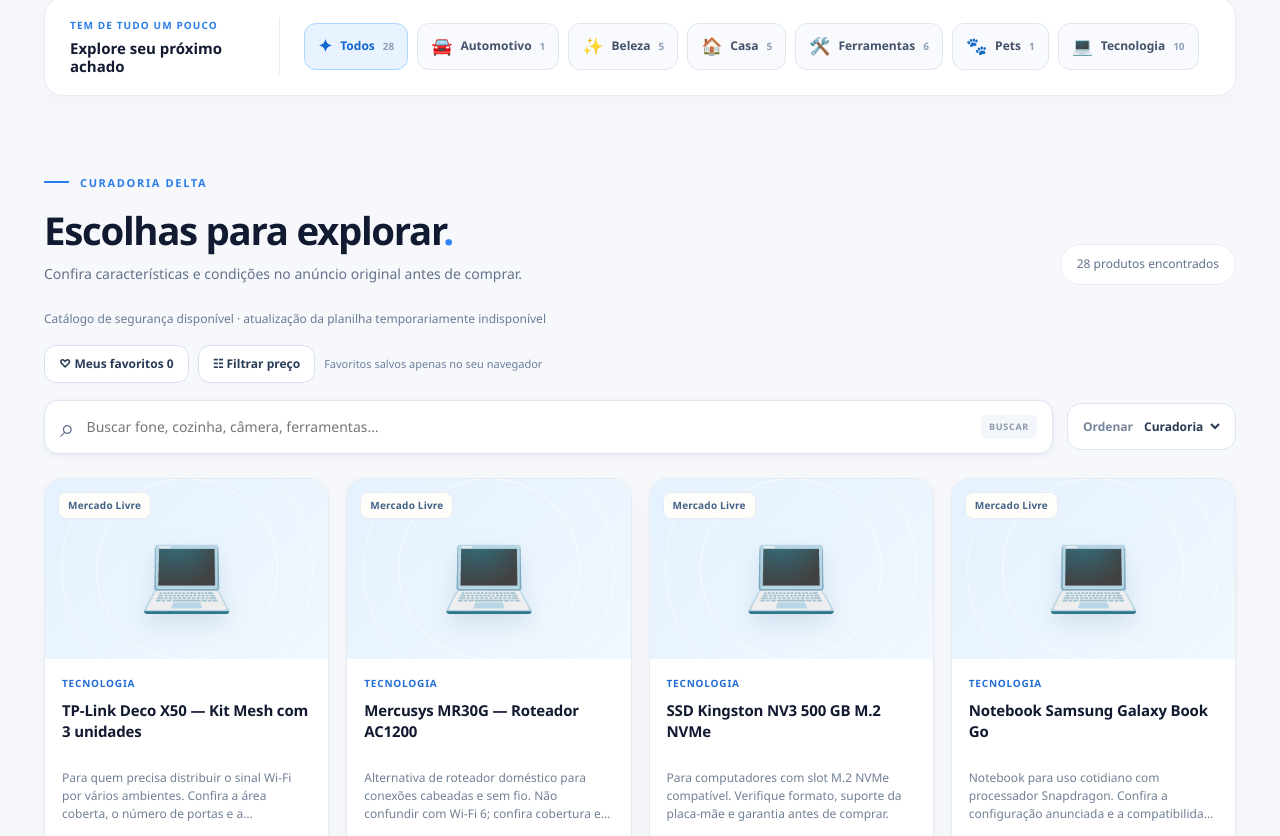
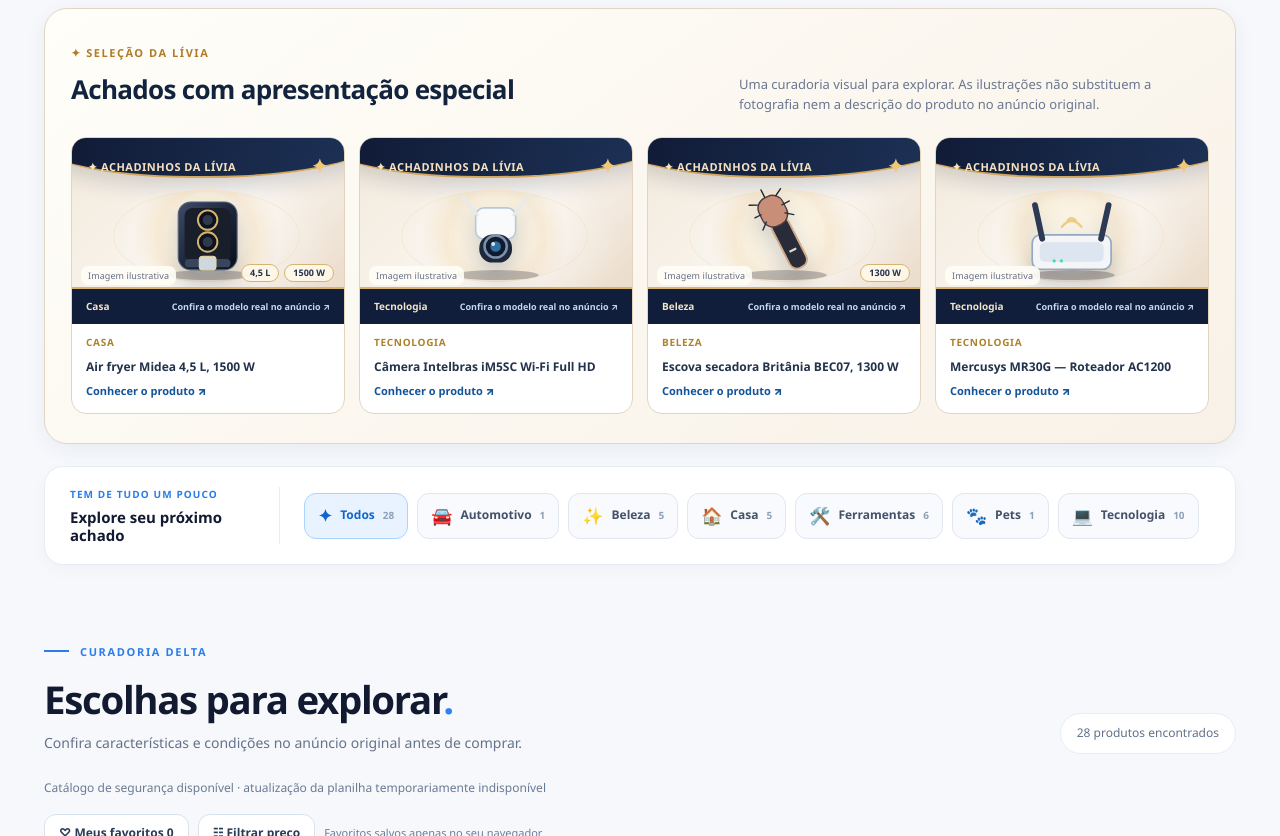
Before and after one commit to idelta775-hash/delta-produtos, a plain HTML site: page ofertas-de-parceiros.html in a window 1280 px wide. Shown: the part 744-1580 px from the top of the page. Drawn offline with Linux system fonts and the light colour scheme; no server answers.

Commit message:
DELTA Affiliate V4.59: branded product artwork and visual studio

```diff
--- a/achadinhos-v457/app.js
+++ b/achadinhos-v457/app.js
@@ -77,26 +77,8 @@
   }
   function makeCard(product) {
     const article = elem("article", "product-card");
-    const art = elem("div", "product-art");
-    art.dataset.category = product.category || "Outros";
-    const tag = elem("span", "market-chip", product.marketplace || "Marketplace");
-    const symbol = elem("span", "emoji", icons[product.category] || "✦");
-    symbol.setAttribute("aria-hidden","true");
-    art.append(tag, symbol);
-    // Product imagery is NOT displayed until rights for public marketing are evidenced.
-    if (product.image_publication_license === "approved_for_public_marketing" && product.image_url) {
-      try {
-        const u = new URL(product.image_url);
-        if (u.protocol === "https:" && !u.username && !u.password) {
-          const img = elem("img", "licensed-image");
-          img.src = u.href;
-          img.alt = product.title;
-          img.loading = "lazy";
-          img.addEventListener("error", () => img.remove());
-          art.append(img);
-        }
-      } catch (_) { /* leave original category artwork */ }
-    }
+    const art = window.DeltaVisuals ? window.DeltaVisuals.artwork(product) : elem("div", "product-art");
+    if(!window.DeltaVisuals) art.append(elem("span","emoji",icons[product.category] || "✦"));
     const body = elem("div", "product-body");
     const label = elem("span", "item-category", product.category || "Outros");
     const title = elem("h3", "", product.title);
@@ -129,6 +111,7 @@
     empty.hidden = products.length !== 0;
     more.hidden = products.length <= state.visible;
     if (products.length === 0) grid.append(elem("p", "loading", "Sua busca não encontrou produtos nesta seleção."));
+    if(window.DeltaVisuals) window.DeltaVisuals.spotlight(state.products.filter(allowedCategory));
   }
   async function init() {
     try {
--- /dev/null
+++ b/achadinhos-v457/visuals-v459.css
@@ -0,0 +1,89 @@
+/* DELTA Affiliate V4.59 — LÍVIA STUDIO commercial identity */
+:root{--livia-navy:#111d39;--livia-gold:#e2bd73;--livia-cream:#fff9ed}
+.studio-art{
+  position:relative;display:flex;flex-direction:column;overflow:hidden;margin:0;width:100%;
+  height:225px;isolation:isolate;border:0;
+  background:radial-gradient(ellipse at 54% 56%,#ffffff95,transparent 55%),
+    linear-gradient(135deg,#f4ebdd,#f8f4ee 53%,#e9d7c4); color:#11213b;
+}
+.studio-art:before{content:"";position:absolute;z-index:0;left:-15%;right:-15%;top:-27%;
+ height:47%;background:linear-gradient(111deg,#0e1730,#1e345a);border-radius:0 0 50% 45%;
+ border-bottom:2px solid #d4a75e;box-shadow:0 8px 22px #0a16342b}
+.studio-topline{z-index:3;position:relative;display:flex;justify-content:space-between;align-items:center;
+ min-height:46px;padding:11px 16px 0;color:#f4e2c0;letter-spacing:.045em;font-weight:900;font-size:11px}
+.studio-gold-dot{font-size:19px;color:#f0c977}
+.studio-scene{flex:1;position:relative;min-height:0;display:grid;place-items:center;padding:0 10px 3px}
+.studio-halo{position:absolute;width:69%;height:90%;border-radius:50%;
+ background:radial-gradient(circle,#fff9e6cc 8%,#f5d9aa5c 48%,transparent 70%);
+ border:1px solid #f6dfaf77;top:5%;left:15%;pointer-events:none}
+.studio-vector{display:block;position:relative;z-index:1;width:min(91%,270px);height:100%;max-height:158px;
+ filter:drop-shadow(0 12px 10px #12203e35);transition:transform .25s}
+.studio-art:hover .studio-vector{transform:scale(1.05)}
+.studio-photo{position:absolute;z-index:2;inset:4% 12% 6%;object-fit:contain;width:76%;height:90%;
+ border-radius:16px;filter:drop-shadow(0 10px 12px #14234330);background:linear-gradient(135deg,#fffbf2,#e5ecf3)}
+.studio-title-facts{position:absolute;bottom:5px;right:10px;z-index:3;display:flex;gap:5px;justify-content:flex-end;max-width:90%}
+.studio-fact{border:1px solid #d5b472;border-radius:999px;background:#fff9e9e9;color:#233451;
+ padding:3px 8px;font-size:9px;line-height:1.2;font-weight:900;white-space:nowrap}
+.studio-photo-label{position:absolute;bottom:39px;left:9px;z-index:4;border-radius:7px;background:#fffdf7e8;
+ color:#637089;padding:3px 7px;font-size:9px;letter-spacing:.01em}
+.studio-footer{height:37px;position:relative;z-index:5;background:#101e3b;color:#f3e4c8;
+ display:flex;align-items:center;justify-content:space-between;gap:7px;padding:0 14px;border-top:2px solid #d8b56b}
+.studio-category{font-weight:900;font-size:10px;white-space:nowrap;overflow:hidden;text-overflow:ellipsis}
+.studio-disclosure{font-weight:650;color:#c4d8f0;font-size:9px;white-space:nowrap;text-overflow:ellipsis;overflow:hidden}
+.product-card:has(.studio-art){border:1px solid #e0dfdd;box-shadow:0 7px 20px #112d4715}
+.product-card:has(.studio-art):hover{box-shadow:0 18px 40px #122b472c;border-color:#bda068}
+.product-card .product-body{background:#fff}
+.product-card .item-cta{background:linear-gradient(105deg,#101d39,#263f68);border:1px solid #d2ab64;color:#fff}
+.product-card .item-cta:hover{background:linear-gradient(105deg,#204a81,#135ca9)}
+.product-card .item-category{color:#997126}
+.product-card .product-body h3{font-size:14px;font-weight:800;line-height:1.45;min-height:61px}
+.product-card .product-detail-link{color:#12559a}
+.product-card .price-notice{background:#f9f5ec;padding:8px;margin:0 -3px;border-top:0;border-radius:9px;line-height:1.4}
+.detail-art:has(.studio-art){min-height:490px;background:#f7f1e7}
+.detail-art .studio-art-large{height:100%;min-height:490px}
+.studio-art-large .studio-topline{font-size:18px;padding:24px 25px 8px;min-height:70px}
+.studio-art-large .studio-gold-dot{font-size:28px}
+.studio-art-large .studio-vector{width:94%;max-width:440px;max-height:360px}
+.studio-art-large .studio-photo{inset:4% 7% 9%;height:87%;width:86%}
+.studio-art-large .studio-title-facts{right:28px;bottom:23px}
+.studio-art-large .studio-fact{font-size:15px;padding:7px 14px}
+.studio-art-large .studio-photo-label{left:20px;bottom:62px;padding:6px 9px;font-size:11px}
+.studio-art-large .studio-footer{height:58px;padding:0 25px}
+.studio-art-large .studio-category{font-size:15px}
+.studio-art-large .studio-disclosure{font-size:12px}
+.studio-section{margin:33px auto 0;padding:30px 26px 29px;border:1px solid #e1d6c5;border-radius:23px;
+ background:linear-gradient(145deg,#fffef9,#f8f1e7);box-shadow:0 5px 20px #112d4310}
+.studio-section-head{display:flex;align-items:flex-end;justify-content:space-between;gap:20px;margin-bottom:23px}
+.studio-section-head h2{font-size:26px;letter-spacing:-.7px;margin:5px 0;color:#12233e}
+.studio-section-head p{max-width:470px;font-size:13px;color:#6a7790;margin:0;line-height:1.55}
+.studio-kicker{color:#b27b27;text-transform:uppercase;letter-spacing:.14em;font-weight:900;font-size:11px}
+.studio-highlights{display:grid;grid-template-columns:repeat(4,minmax(0,1fr));gap:14px}
+.studio-highlight-tile{border:1px solid #e2d5c0;display:flex;flex-direction:column;border-radius:15px;
+ overflow:hidden;background:white;text-decoration:none;transition:transform .2s,box-shadow .2s}
+.studio-highlight-tile:hover{transform:translateY(-4px);box-shadow:0 12px 28px #1c365c2b}
+.studio-highlight-tile .studio-art{height:186px}
+.studio-highlight-tile .studio-vector{max-height:124px}
+.studio-highlight-copy{padding:11px 14px 14px;display:flex;flex-direction:column;gap:7px;flex:1}
+.studio-highlight-kicker{font-size:10px;font-weight:900;letter-spacing:.07em;color:#ad812d;text-transform:uppercase}
+.studio-highlight-copy strong{font-size:12px;line-height:1.45;color:#23334c;display:-webkit-box;-webkit-line-clamp:2;-webkit-box-orient:vertical;overflow:hidden}
+.studio-highlight-more{margin-top:auto;font-size:11px;font-weight:900;color:#13549b}
+@media(max-width:1060px){.studio-highlights{grid-template-columns:repeat(2,minmax(0,1fr))}.studio-highlight-tile .studio-art{height:210px}}
+@media(max-width:760px){.studio-section{margin-top:15px;padding:20px 13px;border-radius:18px}
+.studio-section-head{display:block}.studio-section-head h2{font-size:24px}.studio-section-head p{margin-top:8px}
+.studio-highlights{gap:9px}.studio-highlight-tile .studio-art{height:162px}
+.studio-art{height:183px}.studio-topline{font-size:8px;min-height:34px;padding:6px 9px 0}
+.studio-gold-dot{font-size:15px}.studio-footer{height:32px;padding:0 7px}.studio-category{font-size:9px}
+.studio-disclosure{font-size:8px;max-width:65%}.studio-vector{max-height:127px}
+.studio-highlight-copy{padding:9px}.studio-highlight-copy strong{font-size:11px}
+.studio-title-facts{right:5px;bottom:3px}.studio-fact{padding:2px 5px;font-size:8px}
+.studio-photo-label{left:5px;bottom:34px;font-size:8px}
+.detail-art:has(.studio-art){min-height:360px}.detail-art .studio-art-large{min-height:360px}
+.studio-art-large .studio-topline{min-height:60px;font-size:14px;padding:15px 16px 0}
+.studio-art-large .studio-vector{max-height:268px}
+.studio-art-large .studio-footer{height:48px;padding:0 14px}
+.studio-art-large .studio-category{font-size:12px}
+.studio-art-large .studio-disclosure{font-size:10px}
+}
+@media(max-width:390px){.studio-highlight-tile .studio-art{height:140px}.studio-highlight-tile .studio-topline{font-size:7px}
+.studio-highlight-tile .studio-disclosure{display:none}.studio-art-large .studio-photo-label{bottom:50px}}
+@media(prefers-reduced-motion:reduce){.studio-highlight-tile,.studio-vector{transition:none!important}}
--- /dev/null
+++ b/achadinhos-v457/visuals-v459.js
@@ -0,0 +1,148 @@
+/* DELTA Affiliate V4.59: branded visual merchandising layer.
+   Vector scenes are original editorial ILLUSTRATIONS, never exact photos of SKUs.
+   Verified/licensed real product photographs take visual priority when present. */
+(() => {
+"use strict";
+const sprite="./achadinhos-v457/assets/editorial/products-v459.svg";
+const $=(tag,cls,content)=>{
+ const el=document.createElement(tag);
+ if(cls)el.className=cls;
+ if(content!==undefined)el.textContent=String(content);
+ return el;
+};
+const norm=s=>String(s||"").normalize("NFD").replace(/[\u0300-\u036f]/g,"").toLowerCase();
+const rule=[
+ [/air.?fryer|fritadeira/, "airfryer"],
+ [/robo.*aspir|aspirador.*robo/, "vacuum"],
+ [/aspirador/, "vacuum"],
+ [/smartwatch|watch|relogio.*smart/, "watch"],
+ [/escova secadora|escova.*model|escova.*rotativa/, "brush"],
+ [/furadeira|parafusadeira/, "drill"],
+ [/camera|c.mera|seguranca ip|mibo/, "camera"],
+ [/roteador|mesh|deco x|mercusys/, "router"],
+ [/notebook|galaxy book/, "laptop"],
+ [/\bssd\b|nvme/, "ssd"],
+ [/iphone|samsung galaxy|motorola moto|celular|smartphone/, "phone"],
+ [/smart tv|televisao|\btv\b/, "tv"],
+ [/monitor/, "monitor"],
+ [/fone|earbud|soundcore/, "earbuds"],
+ [/playstation|\bps5\b|console/, "console"],
+ [/jbl|boombox|caixa de som/, "speaker"],
+ [/perfume|colonia|insensatez|desodorante/, "perfume"],
+ [/elseve|oleo extraordinario|cicaplast|baume|cosmetico|creme/, "cosmetic"],
+ [/oneblade|barbeador|aparador/, "shaver"],
+ [/fonte de agua|bebedouro/, "fountain"],
+ [/compressor|car air pump|bomba de ar/, "toolcase"],
+ [/soprador|kit.*ferramentas/, "toolcase"],
+ [/suporte.*celular/, "phone"],
+ [/pulverizador|snow foam/, "bottle"],
+ [/kit silicone|panela|cozinha/, "toolcase"],
+ [/refletor|super led/, "monitor"],
+ [/varal/, "toolcase"],
+ [/escova facial/, "brush"]
+];
+const fallback={Tecnologia:"phone",Casa:"airfryer",Beleza:"cosmetic",Ferramentas:"drill",Pets:"fountain",Automotivo:"toolcase"};
+function kind(p){
+ const name=norm(p?.title);
+ for(const [re,value] of rule)if(re.test(name))return value;
+ return fallback[p?.category]||"generic";
+}
+function facts(p){
+ // Only extract text that already occurs in the verified product title.
+ const title=String(p?.title||"");
+ const values=[];
+ const regex=/\b\d+(?:[.,]\d+)?\s?(?:GB|TB|MB|MP|W|L|mAh|peças|pcs|unidades|polegadas|Hz)\b/gi;
+ for(const m of title.matchAll(regex)) {
+  const value=m[0].replace(/\s+/g," ").trim().slice(0,13);
+  if(!values.includes(value))values.push(value);
+  if(values.length>=2)break;
+ }
+ return values;
+}
+function vector(p) {
+ const svg=document.createElementNS("http://www.w3.org/2000/svg","svg");
+ svg.setAttribute("viewBox","0 0 480 360");
+ svg.setAttribute("role","img");
+ svg.setAttribute("aria-label","Ilustração genérica da categoria do produto, não uma fotografia da mercadoria anunciada.");
+ svg.classList.add("studio-vector");
+ const use=document.createElementNS("http://www.w3.org/2000/svg","use");
+ use.setAttribute("href",sprite+"#"+kind(p));
+ svg.append(use);
+ return svg;
+}
+function photo(p){
+ if(p?.image_publication_license!=="approved_for_public_marketing" || !p?.image_url)return null;
+ try {
+  const u=new URL(p.image_url);
+  const hosts=window.DELTA_STORE_CONFIG?.imageHosts||[];
+  if(u.protocol!=="https:"||u.username||u.password||!hosts.includes(u.hostname))return null;
+  const img=$("img","studio-photo");
+  img.src=u.href;img.alt="Fotografia autorizada: "+p.title;img.loading="lazy";
+  img.decoding="async";
+  return img;
+ }catch(_){return null;}
+}
+function artwork(p,large=false){
+ const fig=$("figure","studio-art"+(large?" studio-art-large":""));
+ fig.dataset.archetype=kind(p);
+ fig.dataset.category=p.category||"Outros";
+ fig.dataset.productId=p.id||"";
+ const top=$("div","studio-topline");
+ top.append($("span","studio-logo","✦ ACHADINHOS DA LÍVIA"),$("span","studio-gold-dot","✦"));
+ const scene=$("div","studio-scene");
+ const halo=$("div","studio-halo");
+ halo.setAttribute("aria-hidden","true");
+ scene.append(halo,vector(p));
+ const pic=photo(p);
+ const note=$("span","studio-photo-label",pic?"Foto autorizada":"Imagem ilustrativa");
+ if(pic){
+  pic.onerror=()=>{pic.remove();note.textContent="Imagem ilustrativa";};
+  scene.append(pic);
+ }
+ const foot=$("div","studio-footer");
+ const category=$("span","studio-category",p.category||"Curadoria");
+ const detail=$("span","studio-disclosure","Confira o modelo real no anúncio ↗");
+ foot.append(category,detail);
+ const extras=facts(p);
+ if(extras.length){
+  const labels=$("div","studio-title-facts");
+  for(const s of extras)labels.append($("span","studio-fact",s));
+  scene.append(labels);
+ }
+ fig.append(top,scene,note,foot);
+ return fig;
+}
+function chooseSpotlight(products){
+ const sets=[
+  p=>/air.?fryer|fritadeira/i.test(p.title),
+  p=>/camera|c.mera/i.test(p.title),
+  p=>/escova secadora/i.test(p.title),
+  p=>/ssd|roteador|notebook/i.test(p.title)
+ ];
+ const chosen=[];const used=new Set();
+ for(const test of sets){
+  const p=products.find(x=>!used.has(x.id)&&test(x));
+  if(p){chosen.push(p);used.add(p.id);}
+ }
+ for(const p of products){if(chosen.length>=4)break;if(!used.has(p.id)){chosen.push(p);used.add(p.id);}}
+ return chosen;
+}
+function spotlight(products){
+ const root=document.getElementById("studioHighlights");
+ if(!root)return;
+ root.replaceChildren();
+ for(const p of chooseSpotlight(products)) {
+  const link=$("a","studio-highlight-tile");
+  link.href="./produto.html?id="+encodeURIComponent(p.id);
+  link.setAttribute("aria-label","Ver detalhes de "+p.title);
+  link.append(artwork(p));
+  const box=$("div","studio-highlight-copy");
+  box.append($("span","studio-highlight-kicker",p.category||"Achadinho"),$("strong","",p.title),$("span","studio-highlight-more","Conhecer o produto ↗"));
+  link.append(box);
+  root.append(link);
+ }
+ const section=document.getElementById("studioSection");
+ if(section)section.hidden=products.length===0;
+}
+window.DeltaVisuals=Object.freeze({artwork,kind,facts,spotlight});
+})();
--- a/ofertas-de-parceiros.html
+++ b/ofertas-de-parceiros.html
@@ -19,11 +19,13 @@
   <!-- Google Analytics: reservado, não ativado; exige consentimento e ID autorizado. -->
   <link rel="stylesheet" href="./achadinhos-v457/style.css">
   <link rel="stylesheet" href="./achadinhos-v457/commerce-v458.css">
+  <link rel="stylesheet" href="./achadinhos-v457/visuals-v459.css">
   <link rel="icon" type="image/svg+xml" href="./achadinhos-v457/favicon.svg">
   <script defer src="./achadinhos-v457/config.js"></script>
   <script defer src="./achadinhos-v457/catalog-loader.js"></script>
   <script defer src="./achadinhos-v457/store-settings.js"></script>
   <script defer src="./achadinhos-v457/commerce-v458.js"></script>
+  <script defer src="./achadinhos-v457/visuals-v459.js"></script>
   <script defer src="./achadinhos-v457/app.js"></script>
 </head>
 <body>
@@ -78,6 +80,13 @@
       </div>
     </section>
 
+    <section class="studio-section shell" id="studioSection" aria-labelledby="studioHeading" hidden>
+      <div class="studio-section-head">
+        <div><span class="studio-kicker">✦ Seleção da Lívia</span><h2 id="studioHeading">Achados com apresentação especial</h2></div>
+        <p>Uma curadoria visual para explorar. As ilustrações não substituem a fotografia nem a descrição do produto no anúncio original.</p>
+      </div>
+      <div class="studio-highlights" id="studioHighlights" aria-live="polite"></div>
+    </section>
     <section class="category-band shell" aria-label="Categorias de produtos">
       <div class="band-intro"><span class="mini-title">TEM DE TUDO UM POUCO</span><strong>Explore seu próximo achado</strong></div>
       <div class="category-pills" id="categoryPills" aria-label="Filtrar por categoria">
```
Also changed, not shown: achadinhos-v457/detail.js (+2 -7 lines), produto.html (+2 -0 lines), achadinhos-v457/assets/editorial/products-v459.svg (added), 1 other file.
